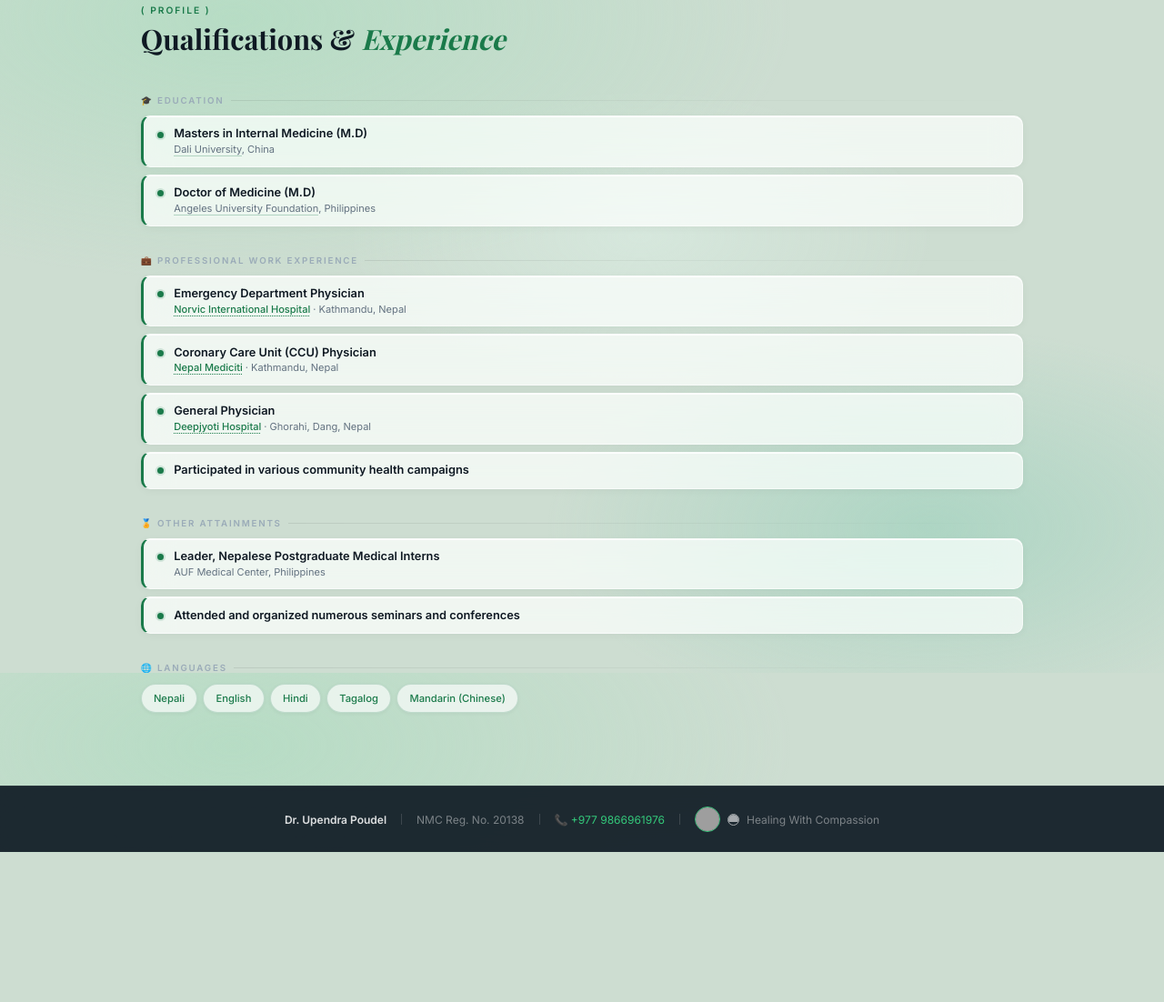
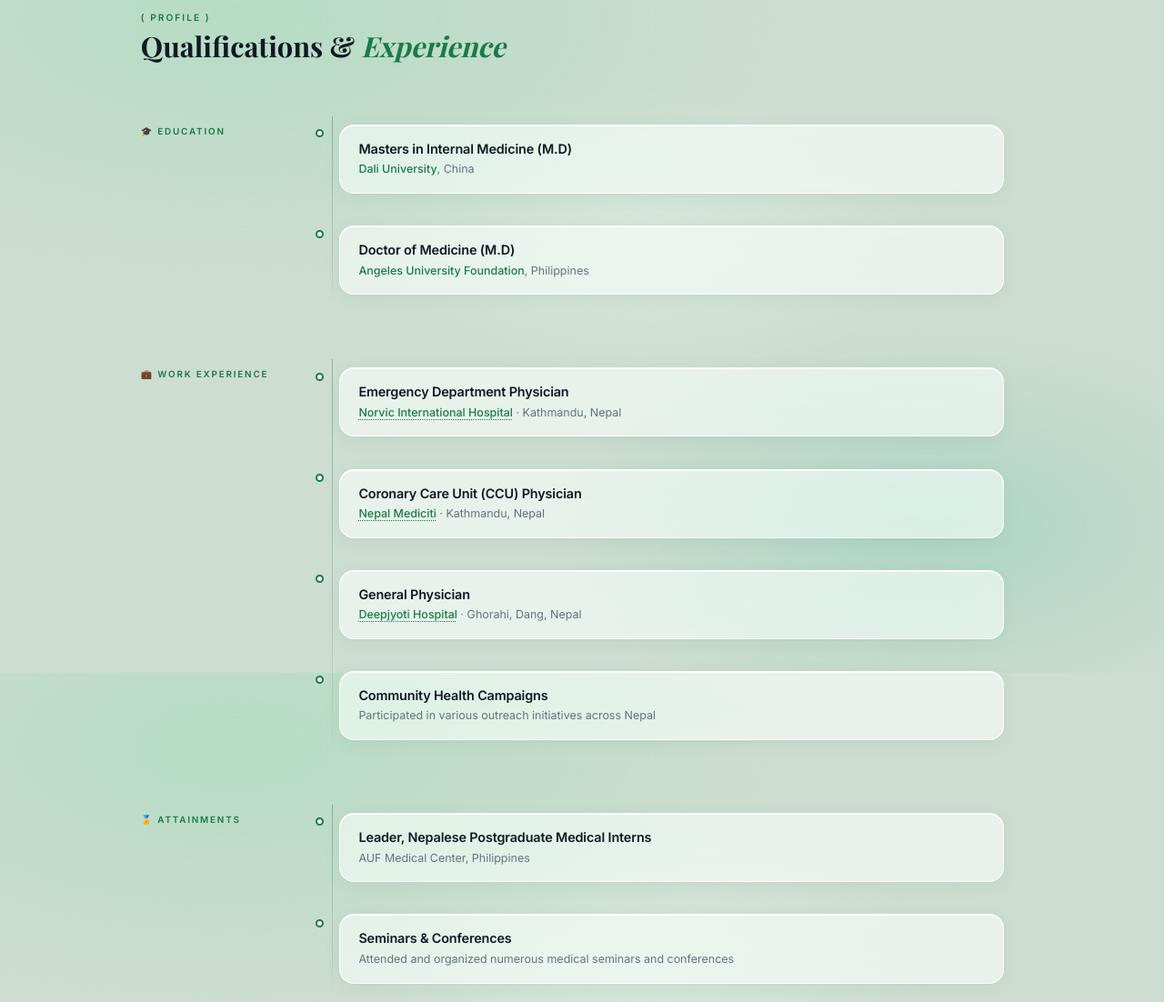
Before and after one commit to UpendraPoudel/UpendraPoudel.github.io, a plain HTML site: page index.html in a window 1280 px wide. Shown: the part 860-1962 px from the top of the page at 91% size. Before the commit the page ends 1797 px from the top, so only its background shows below. Drawn offline with nearby package versions, Linux system fonts and the light colour scheme; grey boxes are pictures that could not be loaded; a web font is replaced by a local one.

Commit message:
Update index.html

```diff
--- a/index.html
+++ b/index.html
@@ -386,10 +386,10 @@
       z-index: 1;
       max-width: 1060px;
       margin: 0 auto;
-      padding: 4rem 2.8rem 5rem;
+      padding: 4.5rem 2.8rem 5.5rem;
     }
 
-    .exp-header { margin-bottom: 2.8rem; }
+    .exp-header { margin-bottom: 3.2rem; }
     .exp-label {
       font-size: 0.64rem;
       font-weight: 600;
@@ -407,107 +407,157 @@
     }
     .exp-title em { font-style: italic; color: var(--green); }
 
+    /* Two-column layout: label left, cards right */
     .exp-grid {
-      display: -webkit-box; display: flex;
-      -webkit-box-orient: vertical; flex-direction: column;
-      gap: 2rem;
+      display: flex;
+      flex-direction: column;
+      gap: 2.8rem;
     }
 
     .cv-block {
-      display: -webkit-box; display: flex;
-      -webkit-box-orient: vertical; flex-direction: column;
-      gap: 0.5rem;
+      display: grid;
+      grid-template-columns: 160px 1fr;
+      gap: 0 2rem;
+      align-items: start;
     }
 
     .cv-label {
-      display: -webkit-box; display: flex;
-      -webkit-box-align: center; align-items: center;
-      gap: 0.45rem;
-      font-size: 0.61rem;
-      font-weight: 600;
+      font-size: 0.62rem;
+      font-weight: 700;
       letter-spacing: 1.8px;
       text-transform: uppercase;
-      color: var(--text-light);
-      margin-bottom: 0.2rem;
+      color: var(--green);
+      padding-top: 1.1rem;
+      line-height: 1.5;
+      position: sticky;
+      top: 80px;
     }
-    .cv-label::after {
+
+    .cv-entries {
+      display: flex;
+      flex-direction: column;
+      gap: 0;
+      position: relative;
+    }
+
+    /* Vertical timeline line */
+    .cv-entries::before {
       content: '';
-      -webkit-box-flex: 1; flex: 1;
-      height: 1px;
-      background: -webkit-linear-gradient(left, rgba(0,0,0,0.08), transparent);
-      background: linear-gradient(90deg, rgba(0,0,0,0.08), transparent);
+      position: absolute;
+      left: 18px;
+      top: 8px;
+      bottom: 8px;
+      width: 1px;
+      background: linear-gradient(180deg,
+        rgba(26,122,74,0.4),
+        rgba(26,122,74,0.15) 80%,
+        transparent);
     }
 
     .cv-entry {
-      display: -webkit-box; display: flex;
-      -webkit-box-align: flex-start; align-items: flex-start;
-      gap: 0.7rem;
-      padding: 0.7rem 0.95rem;
-      background: var(--glass);
-      -webkit-backdrop-filter: blur(16px) saturate(160%);
-      backdrop-filter: blur(16px) saturate(160%);
-      border: 1px solid var(--border);
-      border-left: 3px solid var(--green);
-      border-radius: var(--r-sm);
-      box-shadow: 0 1px 0 rgba(255,255,255,0.9) inset, 0 2px 10px rgba(0,0,0,0.04);
-      -webkit-transition: border-left-color 0.22s, -webkit-transform 0.22s, box-shadow 0.22s, background 0.22s;
-      transition: border-left-color 0.22s, transform 0.22s, box-shadow 0.22s, background 0.22s;
-      cursor: default;
+      display: flex;
+      align-items: flex-start;
+      gap: 1.1rem;
+      padding: 1.1rem 1.3rem 1.1rem 0;
+      position: relative;
+      transition: transform 0.2s ease;
     }
-    .cv-entry:hover {
-      border-left-color: #b8902a;
-      -webkit-transform: translateX(4px);
-      transform: translateX(4px);
-      background: var(--glass-hover);
-      box-shadow: 0 1px 0 rgba(255,255,255,0.9) inset, 0 6px 20px rgba(0,0,0,0.08);
+    .cv-entry:hover { transform: translateX(4px); }
+
+    /* Timeline node */
+    .cv-dot {
+      width: 9px; height: 9px;
+      border-radius: 50%;
+      background: white;
+      border: 2px solid var(--green);
+      flex-shrink: 0;
+      margin-top: 0.32rem;
+      position: relative;
+      z-index: 1;
+      transition: background 0.2s, transform 0.2s;
+      box-sizing: border-box;
+    }
+    .cv-entry:hover .cv-dot {
+      background: var(--green);
+      transform: scale(1.3);
     }
 
-    .cv-dot {
-      width: 7px; height: 7px;
-      border-radius: 50%;
-      background: var(--green);
-      -webkit-flex-shrink: 0; flex-shrink: 0;
-      margin-top: 0.32rem;
-      box-shadow: 0 0 0 2px rgba(26,122,74,0.15);
+    .cv-body {
+      flex: 1;
+      background: rgba(255,255,255,0.58);
+      backdrop-filter: blur(24px) saturate(160%);
+      -webkit-backdrop-filter: blur(24px) saturate(160%);
+      border: 1px solid rgba(255,255,255,0.85);
+      border-radius: 16px;
+      padding: 1rem 1.25rem;
+      box-shadow:
+        0 1px 0 rgba(255,255,255,1) inset,
+        0 4px 20px rgba(13,82,48,0.06),
+        0 1px 4px rgba(0,0,0,0.03);
+      transition: box-shadow 0.2s, background 0.2s;
+    }
+    .cv-entry:hover .cv-body {
+      background: rgba(255,255,255,0.78);
+      box-shadow:
+        0 1px 0 rgba(255,255,255,1) inset,
+        0 8px 32px rgba(13,82,48,0.11),
+        0 2px 8px rgba(0,0,0,0.05);
     }
 
-    .cv-t { font-size: 0.8rem; font-weight: 600; color: var(--text); line-height: 1.3; }
-    .cv-s { font-size: 0.69rem; color: var(--text-sub); margin-top: 0.08rem; line-height: 1.3; }
+    .cv-t {
+      font-size: 0.9rem;
+      font-weight: 600;
+      color: var(--text);
+      line-height: 1.4;
+      letter-spacing: -0.15px;
+    }
+    .cv-s {
+      font-size: 0.78rem;
+      color: var(--text-sub);
+      margin-top: 0.2rem;
+      line-height: 1.5;
+      font-weight: 400;
+    }
 
     .cv-link {
-      color: inherit;
+      color: var(--green);
       text-decoration: none;
-      border-bottom: 1.5px solid rgba(26,122,74,0.28);
-      -webkit-transition: border-color 0.2s; transition: border-color 0.2s;
+      font-weight: 500;
+      transition: opacity 0.2s;
     }
-    .cv-link:hover { border-color: var(--green); }
+    .cv-link:hover { opacity: 0.7; }
 
     /* Languages */
     .lang-pills {
-      display: -webkit-box; display: flex;
-      -webkit-flex-wrap: wrap; flex-wrap: wrap;
-      gap: 0.4rem;
+      display: flex;
+      flex-wrap: wrap;
+      gap: 0.5rem;
+      align-self: start;
+      padding-top: 0.2rem;
     }
     .lang-pill {
-      font-size: 0.7rem; font-weight: 500;
+      font-size: 0.72rem;
+      font-weight: 500;
       color: var(--green);
       background: rgba(255,255,255,0.65);
-      -webkit-backdrop-filter: blur(10px); backdrop-filter: blur(10px);
-      border: 1px solid rgba(26,122,74,0.2);
+      backdrop-filter: blur(12px);
+      -webkit-backdrop-filter: blur(12px);
+      border: 1px solid rgba(26,122,74,0.22);
       border-radius: 30px;
-      padding: 0.28rem 0.82rem;
-      box-shadow: 0 1px 4px rgba(0,0,0,0.05);
-      -webkit-transition: all 0.2s; transition: all 0.2s;
-      min-height: 32px;
-      display: -webkit-inline-box; display: inline-flex;
-      -webkit-box-align: center; align-items: center;
+      padding: 0.3rem 0.9rem;
+      box-shadow: 0 1px 0 rgba(255,255,255,0.9) inset, 0 1px 4px rgba(0,0,0,0.04);
+      transition: all 0.2s;
+      min-height: 30px;
+      display: inline-flex;
+      align-items: center;
+      letter-spacing: 0.1px;
     }
     .lang-pill:hover {
       background: var(--green);
       color: white;
       border-color: var(--green);
-      box-shadow: 0 3px 10px rgba(26,122,74,0.25);
-      -webkit-transform: translateY(-1px); transform: translateY(-1px);
+      box-shadow: 0 3px 10px rgba(26,122,74,0.3);
+      transform: translateY(-1px);
     }
 
     /* ── FOOTER ── */
@@ -552,6 +602,7 @@
       .photo-card { max-width: 240px; }
       .hero-title { font-size: clamp(1.6rem, 3.5vw, 2.2rem); }
       #experience { padding: 3rem 1.8rem 4rem; }
+      .cv-block { grid-template-columns: 120px 1fr; gap: 0 1.5rem; }
       .section-divider { padding: 0 1.8rem; }
       footer { padding: 1.2rem 1.8rem; }
     }
@@ -583,8 +634,10 @@
 
       .section-divider { padding: 0 1rem; }
       #experience { padding: 2.5rem 1rem 3.5rem; }
-      .exp-grid { gap: 1.5rem; }
-      .cv-entry:hover { -webkit-transform: none; transform: none; }
+      .exp-grid { gap: 1.8rem; }
+      .cv-block { grid-template-columns: 1fr; gap: 0.6rem 0; }
+      .cv-label { position: static; padding-top: 0; }
+      .cv-entry:hover { transform: none; }
 
       footer { padding: 1.2rem 1rem; gap: 0.5rem; }
       .fsep { display: none; }
@@ -714,68 +767,76 @@
       <!-- Education -->
       <div class="cv-block">
         <div class="cv-label">🎓 Education</div>
+        <div class="cv-entries">
           <div class="cv-entry">
             <div class="cv-dot" aria-hidden="true"></div>
-          <div>
+            <div class="cv-body">
               <div class="cv-t">Masters in Internal Medicine (M.D)</div>
               <div class="cv-s"><a href="https://www.dali.edu.cn/english/" target="_blank" rel="noopener noreferrer" class="cv-link">Dali University</a>, China</div>
             </div>
           </div>
           <div class="cv-entry">
             <div class="cv-dot" aria-hidden="true"></div>
-          <div>
+            <div class="cv-body">
               <div class="cv-t">Doctor of Medicine (M.D)</div>
               <div class="cv-s"><a href="https://www.auf.edu.ph/" target="_blank" rel="noopener noreferrer" class="cv-link">Angeles University Foundation</a>, Philippines</div>
+            </div>
           </div>
         </div>
       </div>
 
       <!-- Work Experience -->
       <div class="cv-block">
-        <div class="cv-label">💼 Professional Work Experience</div>
+        <div class="cv-label">💼 Work Experience</div>
+        <div class="cv-entries">
           <div class="cv-entry">
             <div class="cv-dot" aria-hidden="true"></div>
-          <div>
+            <div class="cv-body">
               <div class="cv-t">Emergency Department Physician</div>
               <div class="cv-s"><span class="hosp-link" data-hospital="norvic">Norvic International Hospital</span> · Kathmandu, Nepal</div>
             </div>
           </div>
           <div class="cv-entry">
             <div class="cv-dot" aria-hidden="true"></div>
-          <div>
+            <div class="cv-body">
               <div class="cv-t">Coronary Care Unit (CCU) Physician</div>
               <div class="cv-s"><span class="hosp-link" data-hospital="mediciti">Nepal Mediciti</span> · Kathmandu, Nepal</div>
             </div>
           </div>
           <div class="cv-entry">
             <div class="cv-dot" aria-hidden="true"></div>
-          <div>
+            <div class="cv-body">
               <div class="cv-t">General Physician</div>
               <div class="cv-s"><span class="hosp-link" data-hospital="deepjyoti">Deepjyoti Hospital</span> · Ghorahi, Dang, Nepal</div>
             </div>
           </div>
           <div class="cv-entry">
             <div class="cv-dot" aria-hidden="true"></div>
-          <div>
-            <div class="cv-t">Participated in various community health campaigns</div>
+            <div class="cv-body">
+              <div class="cv-t">Community Health Campaigns</div>
+              <div class="cv-s">Participated in various outreach initiatives across Nepal</div>
+            </div>
           </div>
         </div>
       </div>
 
       <!-- Other Attainments -->
       <div class="cv-block">
-        <div class="cv-label">🏅 Other Attainments</div>
+        <div class="cv-label">🏅 Attainments</div>
+        <div class="cv-entries">
           <div class="cv-entry">
             <div class="cv-dot" aria-hidden="true"></div>
-          <div>
+            <div class="cv-body">
               <div class="cv-t">Leader, Nepalese Postgraduate Medical Interns</div>
               <div class="cv-s">AUF Medical Center, Philippines</div>
             </div>
           </div>
           <div class="cv-entry">
             <div class="cv-dot" aria-hidden="true"></div>
-          <div>
-            <div class="cv-t">Attended and organized numerous seminars and conferences</div>
+            <div class="cv-body">
+              <div class="cv-t">Seminars &amp; Conferences</div>
+              <div class="cv-s">Attended and organized numerous medical seminars and conferences</div>
+            </div>
           </div>
         </div>
       </div>
```
Lines whose indentation alone changed are shown as unchanged.
